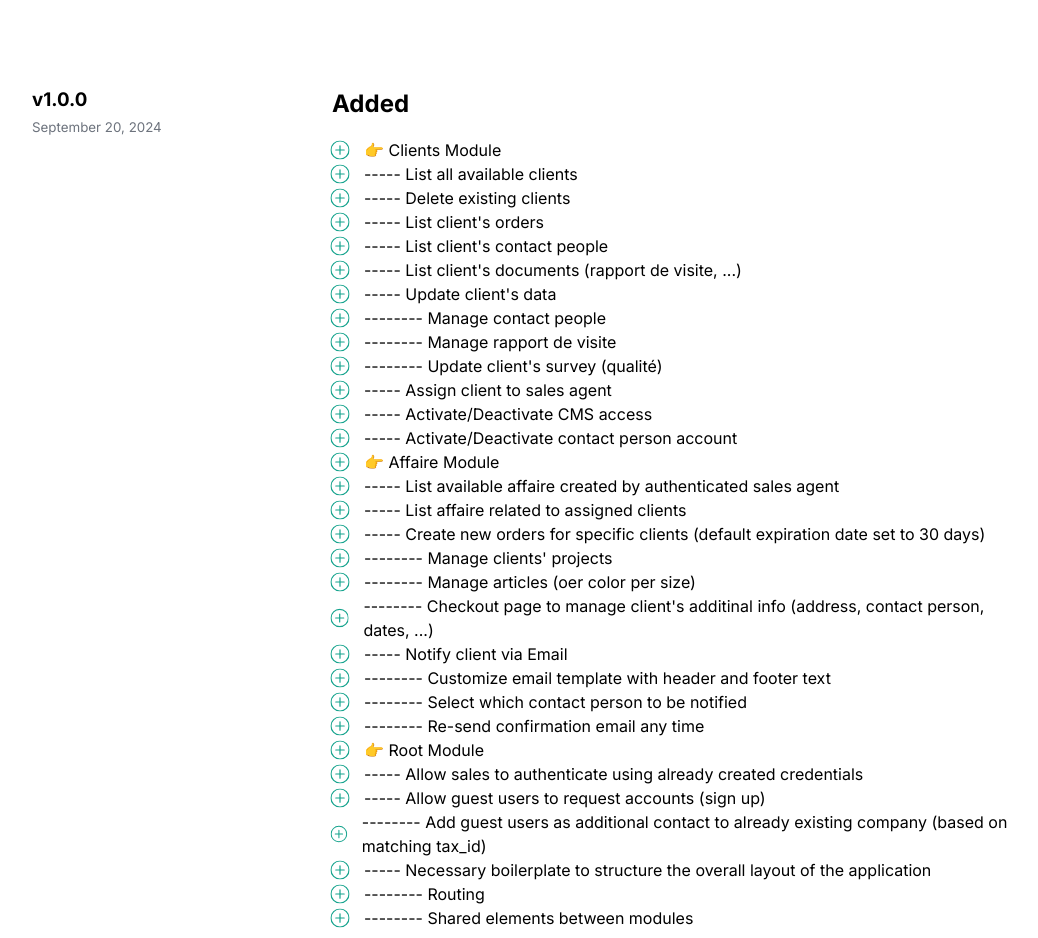
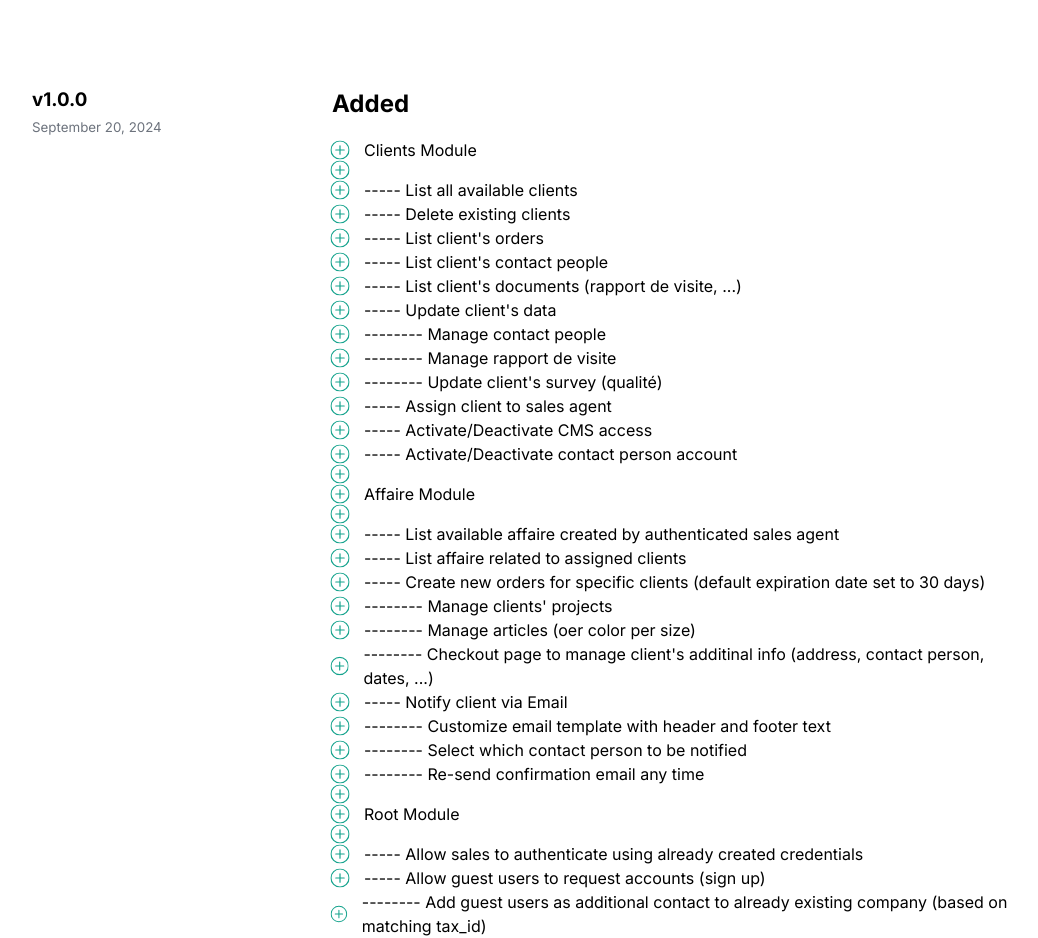
Before and after one commit to divaSoft-gg/Dutra-CHANGELOG, a React (Vite) app: page / in a window 1280 px wide. Shown: the part 260-1198 px from the top of the page, without its empty margins (108-1146 px from the left). Built offline with nearby package versions, Linux system fonts and the light colour scheme; the HTML template or start-up script is replaced by a standard one.

Commit message:
fix: spacing

```diff
--- a/src/data/data.js
+++ b/src/data/data.js
@@ -3,7 +3,8 @@ export const VERSION_DETAILS = [
         "version": "1.0.0",
         "date": "   September 20, 2024",
         "added": [
-            "👉 Clients Module",
+            "Clients Module",
+            "",
             "----- List all available clients",
             "----- Delete existing clients",
             "----- List client's orders",
@@ -16,8 +17,10 @@ export const VERSION_DETAILS = [
             "----- Assign client to sales agent",
             "----- Activate/Deactivate CMS access",
             "----- Activate/Deactivate contact person account",
+            "",
 
-            "👉 Affaire Module",
+            "Affaire Module",
+            "",
             "----- List available affaire created by authenticated sales agent",
             "----- List affaire related to assigned clients",
             "----- Create new orders for specific clients (default expiration date set to 30 days)",
@@ -28,8 +31,10 @@ export const VERSION_DETAILS = [
             "-------- Customize email template with header and footer text",
             "-------- Select which contact person to be notified",
             "-------- Re-send confirmation email any time",
+            "",
 
-            "👉 Root Module",
+            "Root Module",
+            "",
             "----- Allow sales to authenticate using already created credentials",
             "----- Allow guest users to request accounts (sign up)",
             "-------- Add guest users as additional contact to already existing company (based on matching tax_id)",
```
